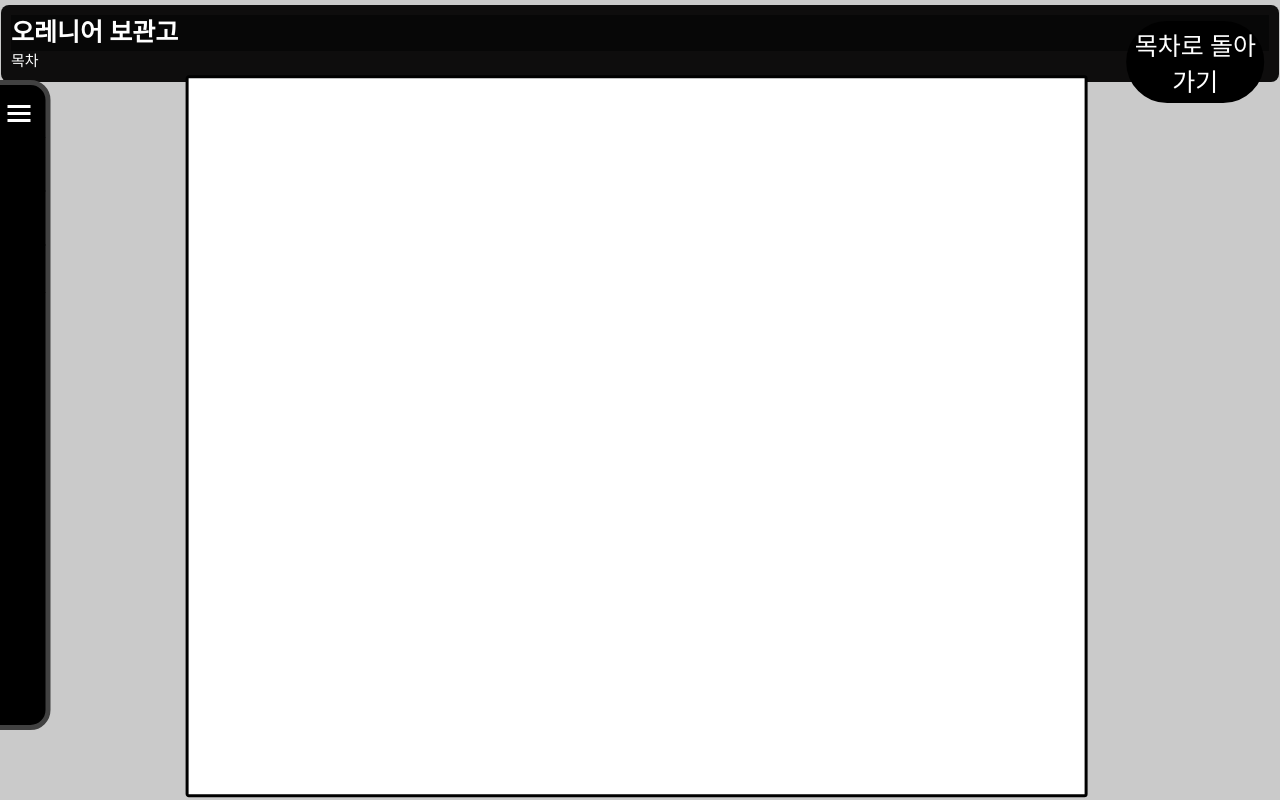
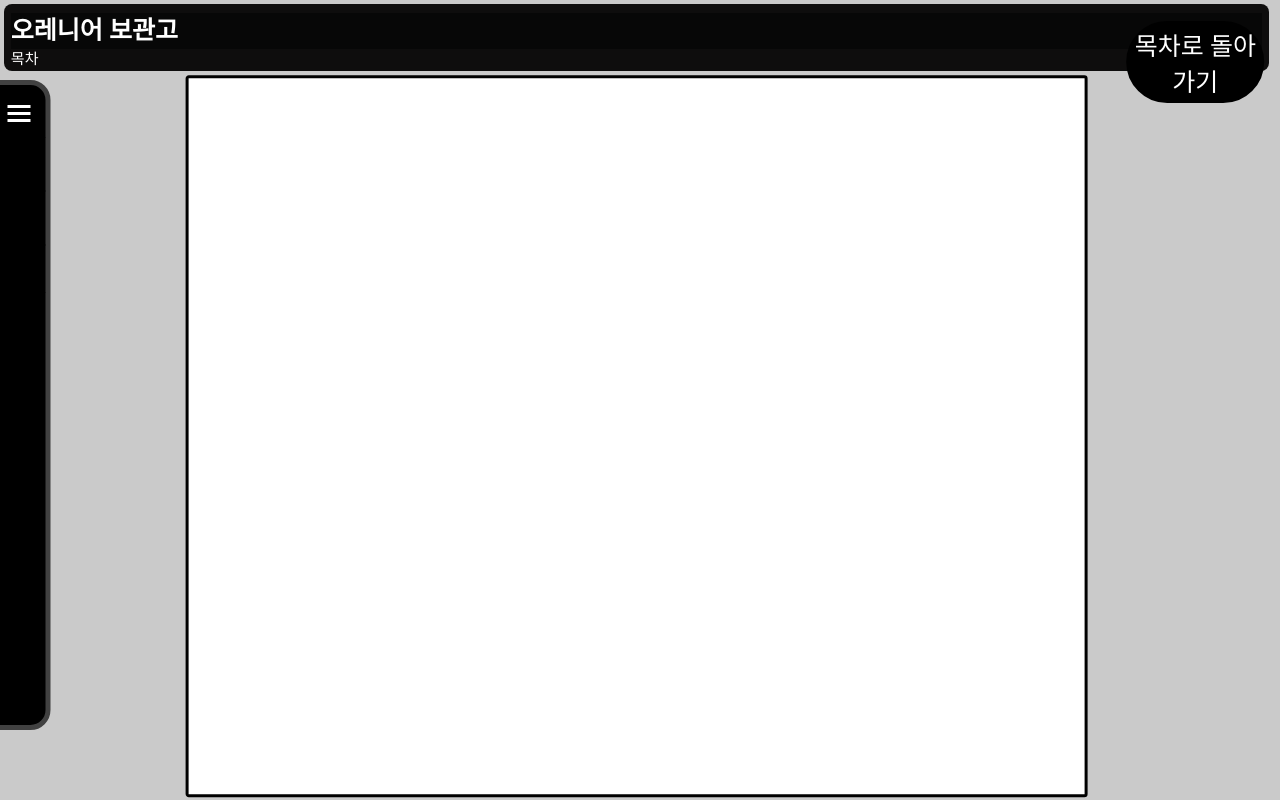
Before and after one commit to Orenier/Log_repository, a website: page index.html in a window 1280 px wide. Drawn offline with Linux system fonts and the light colour scheme; a web font is replaced by a local one.

Commit message:
비율 수정

```diff
--- a/styles/styles.css
+++ b/styles/styles.css
@@ -226,19 +226,21 @@ body {
 /* 커스텀 끝 */
 
 .caliberMetatic{
+  background-color:#0e0d0d;
   z-index: 99;
   position:fixed;
   place-items: center;
-  top: 5px;
-  width: 100%;
+  top: 0.5vh;
+  left: 0.3vw;
+  width: 98.85vw;
+  height: 8.4vh;
+  border-radius: 0.5rem;
 }
 
 .calibreMeta{line-height: 1.42857143;
-  width:98.3%;
-  border-radius: 0.5rem;
-  background-color:#0e0d0d;
+  padding-top:1.15vh;
+  width:97.75vw;
   color:white;
-  padding:10px;
   font-size:15px;
   font-family: 'Puonbongche';
 }
@@ -335,7 +337,7 @@ body::-webkit-scrollbar-track {
 
 
 
-    /*로그 표시 영역 제한용*/
+    /*아래쪽 로그 표시 영역 제한용*/
     .caliberMetaticss{
       z-index:9;
       position:fixed;
```
